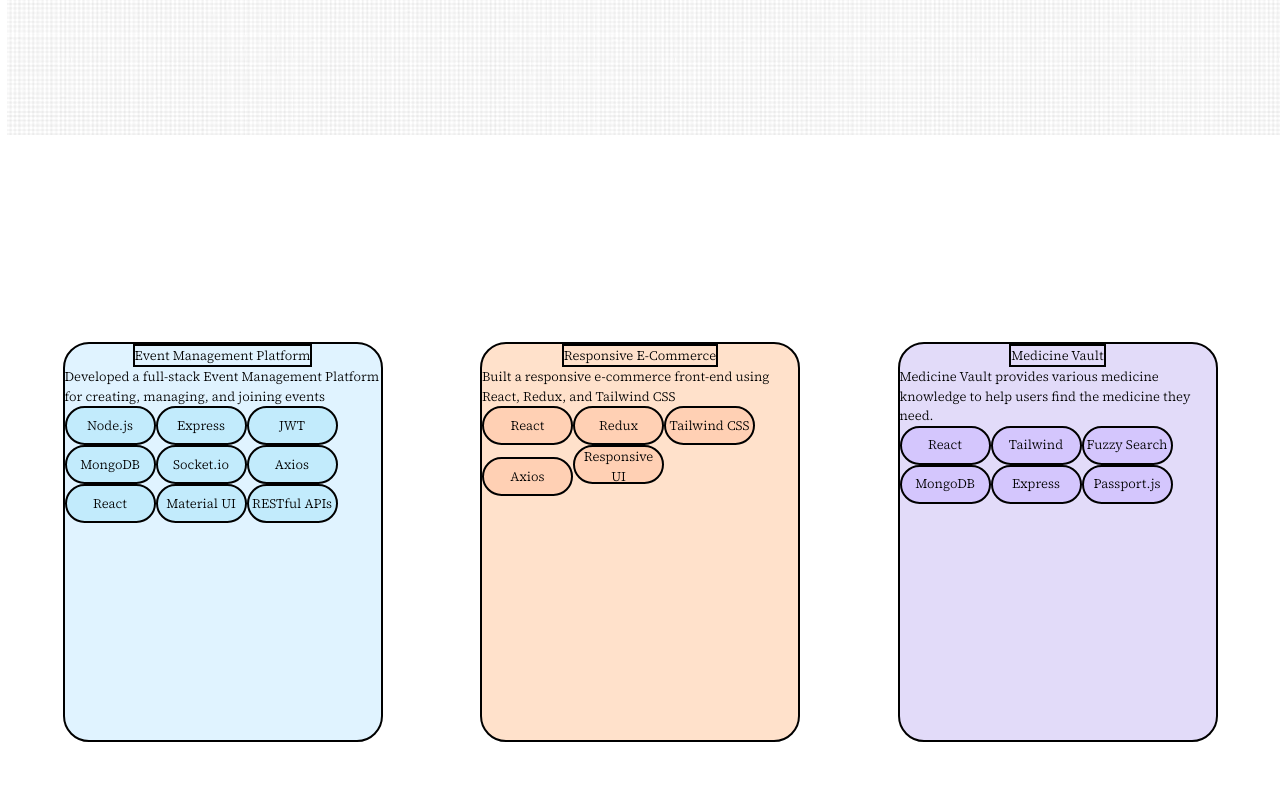
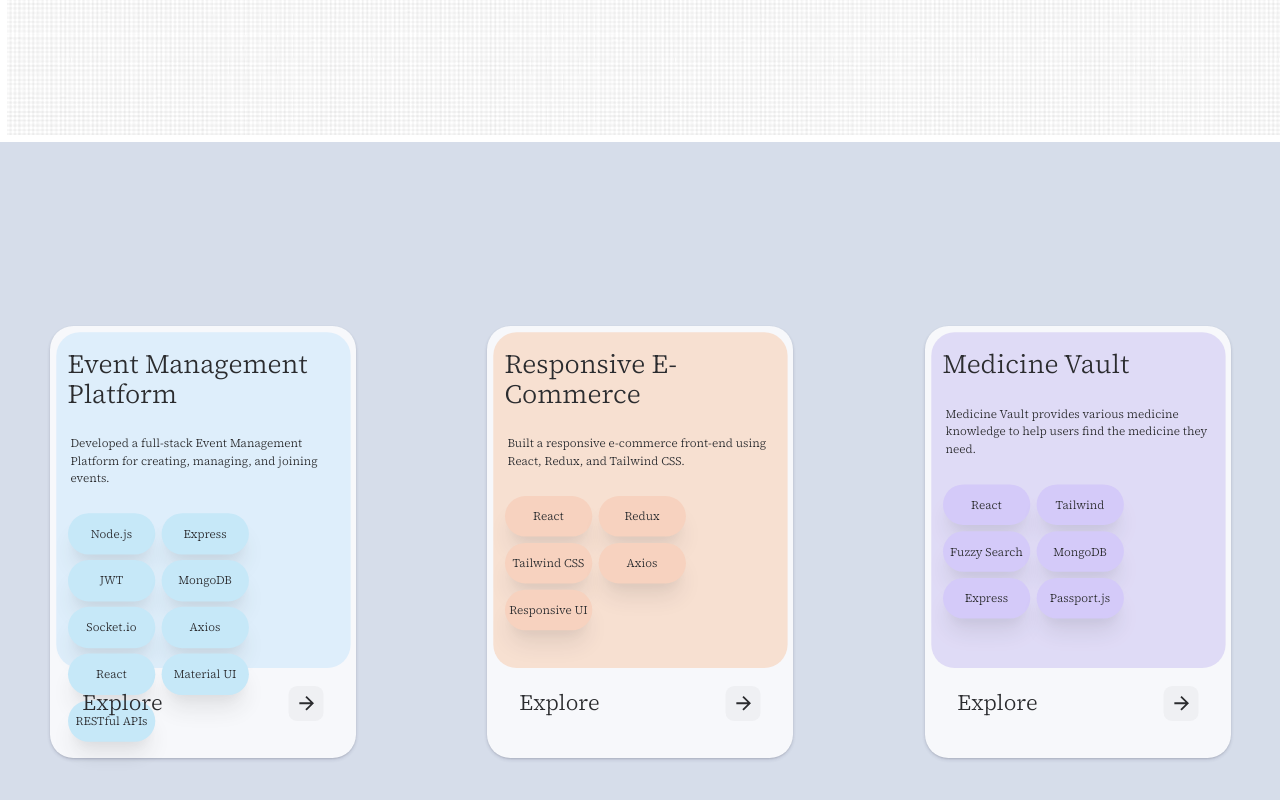
Before and after one commit to rishiraj2603/Portfolio, a React (Vite) app: page / in a window 1280 px wide. Shown: the part 1474-2274 px from the top of the page. Built offline with nearby package versions, Linux system fonts and the light colour scheme.

Commit message:
project card 50% completed

```diff
--- a/package.json
+++ b/package.json
@@ -13,6 +13,7 @@
     "@tailwindcss/vite": "^4.1.11",
     "react": "^19.1.0",
     "react-dom": "^19.1.0",
+    "react-icons": "^5.5.0",
     "tailwindcss": "^4.1.11"
   },
   "devDependencies": {
--- a/src/App.css
+++ b/src/App.css
@@ -15,10 +15,6 @@ animation: box_slide 3s ease-in-out 1 forwards;
 }
 .slides_wrapper:has(.slide_3:hover) div:not(:hover)  {
 animation: box_slide 3s ease-in-out 1 forwards;
-}
-
-.projectCard:hover div:last-child{
-  display: block;
 }
 
 @keyframes about_box {
--- a/src/components/thirdSlide/ThirdSlide.jsx
+++ b/src/components/thirdSlide/ThirdSlide.jsx
@@ -9,7 +9,7 @@ const ThirdSlide = () => {
       skills:
         "Node.js,Express,JWT,MongoDB,Socket.io,Axios,React,Material UI,RESTful APIs",
       description:
-        "Developed a full-stack Event Management Platform for creating, managing, and joining events •Implemented secure JWT-based user authentication with guest access and protected routes •Enabled event creation, deletion, and real-time attendee tracking with WebSocket integration •Built responsive UI using React.js with clean navigation and modern components •Integrated real-time updates for event modifications and live attendee counts",
+        "Developed a full-stack Event Management Platform for creating, managing, and joining events. •Implemented secure JWT-based user authentication with guest access and protected routes. •Enabled event creation, deletion, and real-time attendee tracking with WebSocket integration. •Built responsive UI using React.js with clean navigation and modern components. •Integrated real-time updates for event modifications and live attendee counts.",
       backGround_color: "#e0f3ff",
       buttonBackGround_color: "#c2ebfc",
     },
@@ -18,7 +18,7 @@ const ThirdSlide = () => {
       link: "https://test-harmoni.vercel.app/",
       skills: "React,Redux,Tailwind CSS,Axios,Responsive UI",
       description:
-        "Built a responsive e-commerce front-end using React, Redux, and Tailwind CSS •Integrated FakeStore API to fetch product, category, and detail data •Implemented search, category filtering, product detail modals, and cart indicator •Utilized Redux for global state management (cart and filters) •Designed reusable React components for modularity and maintainability •Ensured mobile-first responsive design with Tailwind CSS Utilities",
+        "Built a responsive e-commerce front-end using React, Redux, and Tailwind CSS. •Integrated FakeStore API to fetch product, category, and detail data. •Implemented search, category filtering, product detail modals, and cart indicator. •Utilized Redux for global state management (cart and filters). •Designed reusable React components for modularity and maintainability. •Ensured mobile-first responsive design with Tailwind CSS Utilities.",
       backGround_color: "#ffe1cb",
       buttonBackGround_color: "#ffd0b4",
     },
@@ -33,7 +33,7 @@ const ThirdSlide = () => {
     },
   ];
   return (
-    <div className="projects h-dvh w-dvw flex gap-10 justify-center items-center">
+    <div className="projects h-dvh w-dvw flex gap-10 justify-center items-center bg-[#d6ddea]">
       {projects.map((item) => {
         return <ProjectCard project={item}></ProjectCard>;
       })}
--- a/src/components/thirdSlide/projectCard/ProjectCard.jsx
+++ b/src/components/thirdSlide/projectCard/ProjectCard.jsx
@@ -1,25 +1,28 @@
-import React from "react";
+import React, { useState } from "react";
+import { IoMdArrowForward } from "react-icons/io";
 
 const ProjectCard = ({ project }) => {
   const { title, link, backGround_color, buttonBackGround_color } = project;
   const descriptionLines = project.description.split("•");
   const skill = project.skills.split(",");
-  console.log("🚀 ~ ProjectCard ~ skill:", skill);
+
+  const [flip, setFlip] = useState(true);
 
   return (
+    <div className="projectCard shadow-projectCard opacity-80 bg-white h-[60%] w-[30%] rounded-4xl  m-10 p-2 transition duration-200 ease hover:shadow-projectCard-hover hover:opacity-100 hover:scale-100 scale-90">
+      {flip ? (
         <div
-      className="projectCard h-[50%] w-[25%] rounded-4xl border-2 m-10"
+          className=" flex gap-4 p-4 h-[80%] w-[100%] flex-col rounded-4xl"
           style={{ backgroundColor: backGround_color }}
         >
-      <div className="">
-        <div className="mx-auto my-auto border-2 w-fit">{title}</div>
-        <div>{descriptionLines[0]}</div>
-        <div className="">
+          <div className="text-4xl mt-2 w-fit">{title}</div>
+          <div className="my-5 mx-1">{descriptionLines[0]}</div>
+          <div className=" flex flex-wrap gap-2">
             {skill.map((skill) => {
               return (
                 <button
                   style={{ backgroundColor: buttonBackGround_color }}
-                className="rounded-full h-[3rem] w-[7rem] border-2"
+                  className="rounded-full shadow-skillButton h-[3.5rem] w-[7.5rem] hover:shadow-projectCard-hover "
                 >
                   {skill}
                 </button>
@@ -27,10 +30,30 @@ const ProjectCard = ({ project }) => {
             })}
           </div>
         </div>
-      <div className="hidden m-2">
+      ) : (
+        <div className="m-2 p-2 text-xl border-2">
           {descriptionLines.map((line) => {
-          return <p>{line}</p>;
+            return <p>• {line}</p>;
           })}
+        </div>
+      )}
+      <div className="flex mx-3 p-6 justify-between items-center text-3xl">
+        {flip ? (
+          <p>Explore</p>
+        ) : (
+          <p>
+            Check Out the {}
+            <a href={link}>Link</a>
+          </p>
+        )}
+        <button
+          onClick={() => {
+            setFlip(!flip);
+          }}
+          className="flex bg-[#f6f6f6] rounded-xl justify-center items-center size-[3rem] "
+        >
+          <IoMdArrowForward />
+        </button>
       </div>
     </div>
   );
--- a/src/index.css
+++ b/src/index.css
@@ -30,6 +30,10 @@
 --animate-aboutMe-box: aboutMe_box 0.1s ease-in-out 1 forwards;
 --shadow-emoji-box: -3rem -6rem 0 0 rgba(0,0,0, .15),13rem -3rem 0 0 rgba(0,0,0, .15),13rem -10rem 0 0 rgba(0,0,0, .15);
 --shadow-aboutMe-box:rgba(0, 0, 0, 0.56) -10px 22px 70px 10px;
+--shadow-projectCard:rgba(50, 50, 93, 0.25) 0px 2px 5px -1px, rgba(0, 0, 0, 0.3) 0px 1px 3px -1px;
+--shadow-projectCard-hover:rgba(50, 50, 93, 0.25) 0px 13px 27px -5px, rgba(0, 0, 0, 0.3) 0px 8px 16px -8px;
+--shadow-skillButton:rgba(0, 0, 0, 0.1) 0px 20px 25px -5px, rgba(0, 0, 0, 0.04) 0px 10px 10px -5px;
+
   @keyframes up {
      0%{
         transform: translateY(0%);
```
Also changed, not shown: 1 other file (tests, documents, lock files or other folders). Lines whose indentation alone changed are shown as unchanged.
